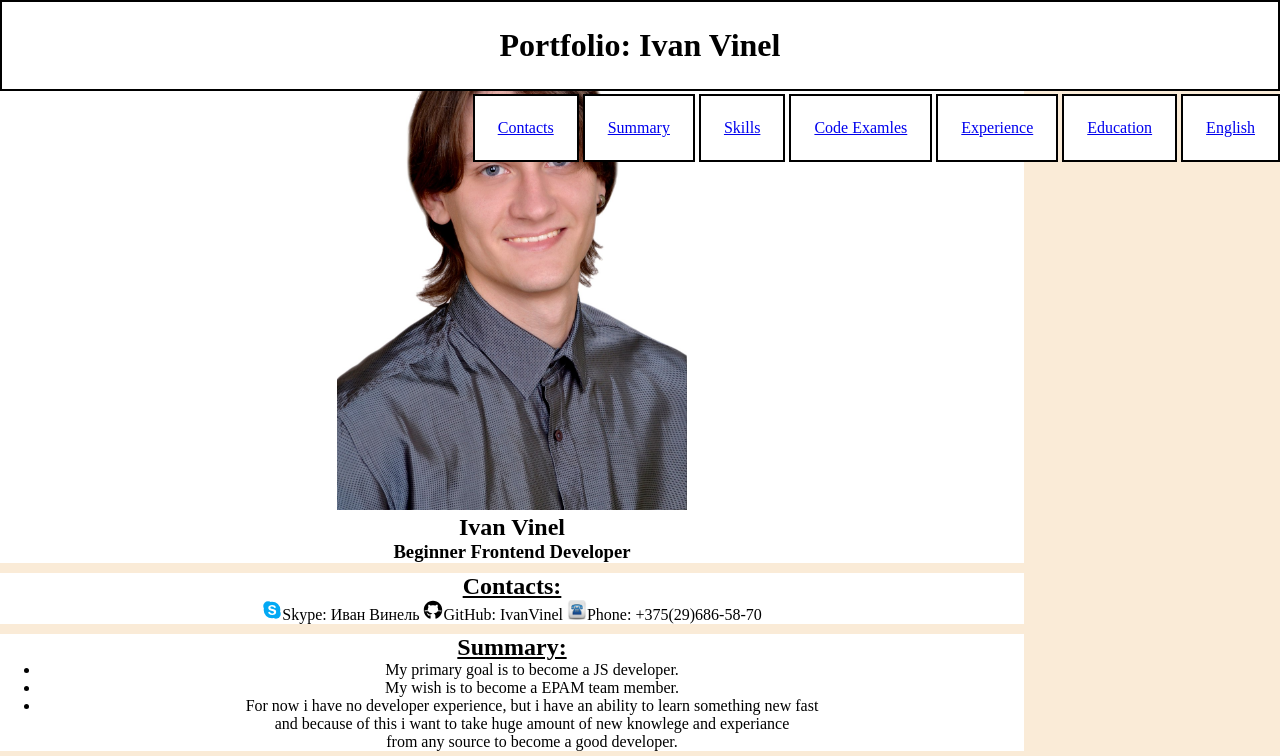
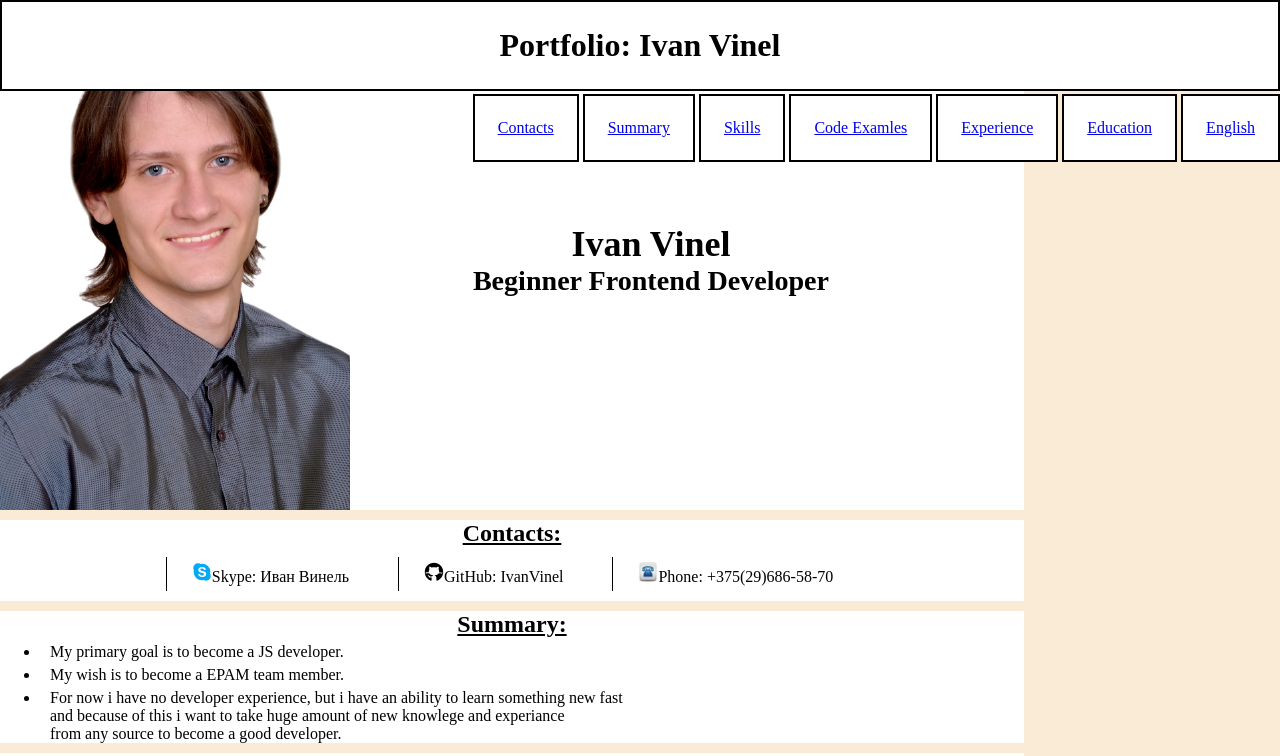
Before and after one commit to IvanVinel/rsschool-cv, a plain HTML site: page index.html in a window 1280 px wide. Shown: the top 756 px of the page. Drawn offline with Linux system fonts and the light colour scheme.

Commit message:
feat: add styles for contacts and summary sections

```diff
--- a/index.html
+++ b/index.html
@@ -21,10 +21,12 @@
         </nav>
     </header>
     <main>
-        <section style="margin-top: 150;" id="firssec">
+        <section style="margin-top: 150;" id="firstsec">
             <img src="./images/photo1.jpg" alt="My Photo" height="500px" width="350px">
-            <h2>Ivan Vinel</h2>
-            <h3>Beginner Frontend Developer</h3>
+            <div>
+                <h2>Ivan Vinel</h2>
+                <h3>Beginner Frontend Developer</h3>
+            </div>
         </section>
         <section id="contacts">
             <h2><u>Contacts:</u></h2>
--- a/style.css
+++ b/style.css
@@ -62,3 +62,33 @@ footer h2 {
     border: 2px solid black;
     background-color: white;
 }
+
+#firstsec {
+    display: flex;
+    justify-content: flex-start;
+    align-items: center;
+}
+#firstsec div {
+    display: flex;
+    flex-direction: column;
+    padding: 12%;
+    font-size: 1.5rem;
+}
+
+#contacts a {
+    display: inline-block;
+    margin: 10px;
+    padding: 5px 25px;
+    text-align: center;
+    border-left: 1px solid black;
+
+}
+
+#summary {
+    vertical-align: auto;
+}
+
+#summary li {
+    text-align: start;
+    padding: 5px 0 0 10px;
+}
```
